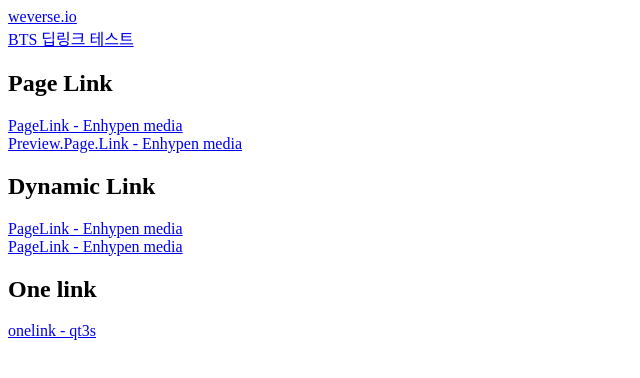
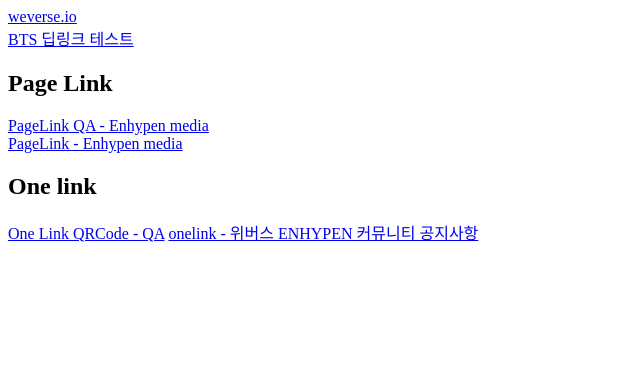
Before and after one commit to kimymym1/iNiS, a plain HTML site: page index.html in a window 1280 px wide. Shown: the whole page, without its empty margins (0-640 px from the left). Drawn offline with Linux system fonts and the light colour scheme.

Commit message:
Update index.html

```diff
--- a/index.html
+++ b/index.html
@@ -4,17 +4,20 @@
     <a href="https://weverse.io/bts/live/3-104378531">BTS 딥링크 테스트</a><br/>
     <p>
       <h2>Page Link</h2>
-      <a href="https://weverseapp.page.link?link=https://m.weverse.io/enhypen/media/2-6747864&apn=co.benx.weverse&isi=1456559188&ibi=co.benx.weverse.beta&ius=weverse&_imcp=1">PageLink - Enhypen media</a><br />
-      <a href="https://preview.page.link/weverseapp.page.link?link=https://weverse.io/enhypen/media/2-6747864&apn=co.benx.weverse&isi=1456559188&ibi=co.benx.weverse&ius=weverse&_imcp=1">Preview.Page.Link - Enhypen media</a><br />
-    </p>
-    <p>
-      <h2>Dynamic Link</h2>
-      <a href="https://weverseapp.page.link?link=https://m.weverse.io/enhypen/media/2-6747864&apn=co.benx.weverse&isi=1456559188&ibi=co.benx.weverse.beta&ius=weverse&_imcp=1">PageLink - Enhypen media</a><br />
+      <a href="https://weverseapp.page.link?link=https://nqa.weverse.io/enhypen/media/2-6747864&apn=co.benx.weverse.qa&isi=1456559188&ibi=co.benx.weverse.beta&ius=weverse&_imcp=1">PageLink QA - Enhypen media</a><br />
       <a href="https://weverseapp.page.link?link=https://m.weverse.io/enhypen/media/2-6747864&apn=co.benx.weverse&isi=1456559188&ibi=co.benx.weverse.beta&ius=weverse&_imcp=1">PageLink - Enhypen media</a><br />
     </p>
+<!--
+  <p>
+      <h2>Dynamic Link</h2>
+      <a href="https://weverseapp.page.link?link=https://nqa.weverse.io/enhypen/media/2-6747864&apn=co.benx.weverse&isi=1456559188&ibi=co.benx.weverse.beta&ius=weverse&_imcp=1">PageLink - Enhypen media</a><br />
+      <a href="https://weverseapp.page.link?link=https://m.weverse.io/enhypen/media/2-6747864&apn=co.benx.weverse&isi=1456559188&ibi=co.benx.weverse.beta&ius=weverse&_imcp=1">PageLink - Enhypen media</a><br />
+    </p>
+-->
     <p>
       <h2>One link</h2>
-      <a href="https://weverse.onelink.me/qt3S/oajojgka">onelink - qt3s</a>
+      <a href="https://weverse.onelink.me/qt3S/a1rfoqef">One Link QRCode - QA</a>
+      <a href="https://weverse.onelink.me/qt3S/oajojgka">onelink - 위버스 ENHYPEN 커뮤니티 공지사항</a>
     </p>
   </body>
 </html>
```
